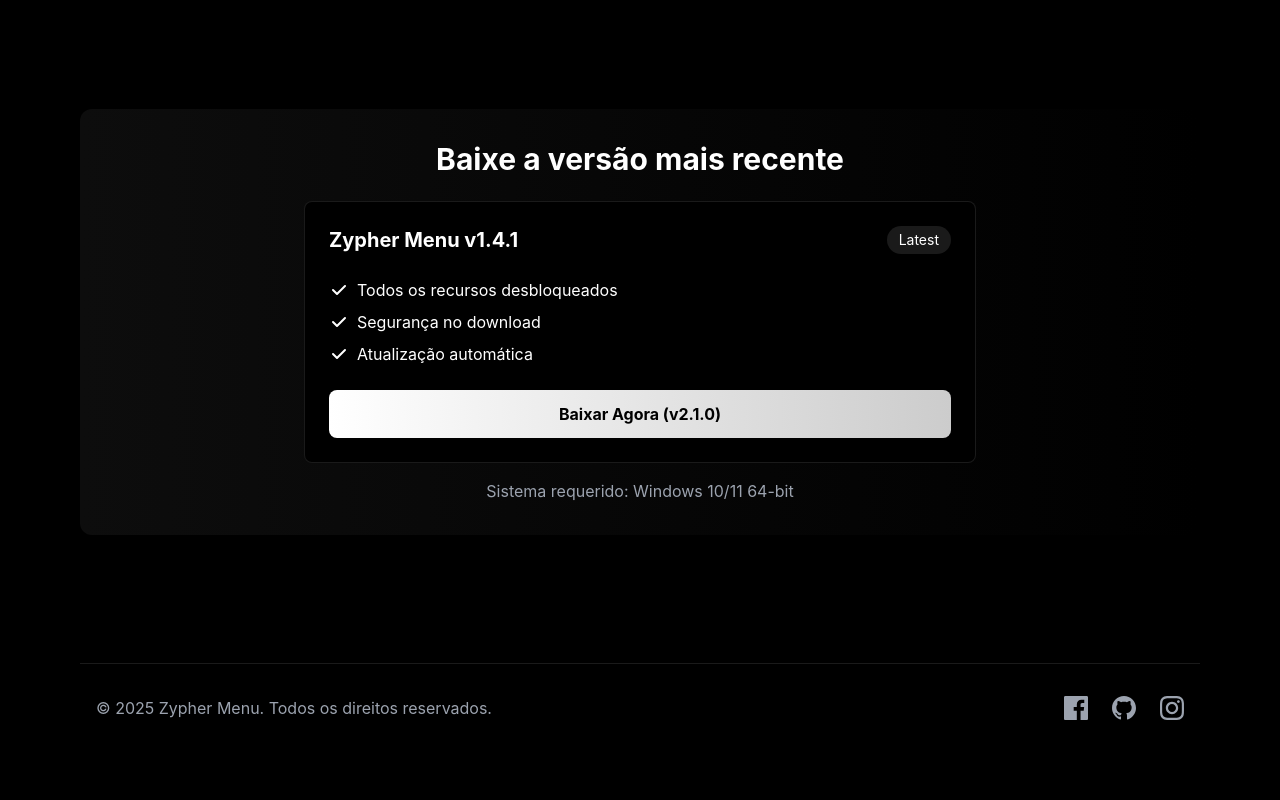
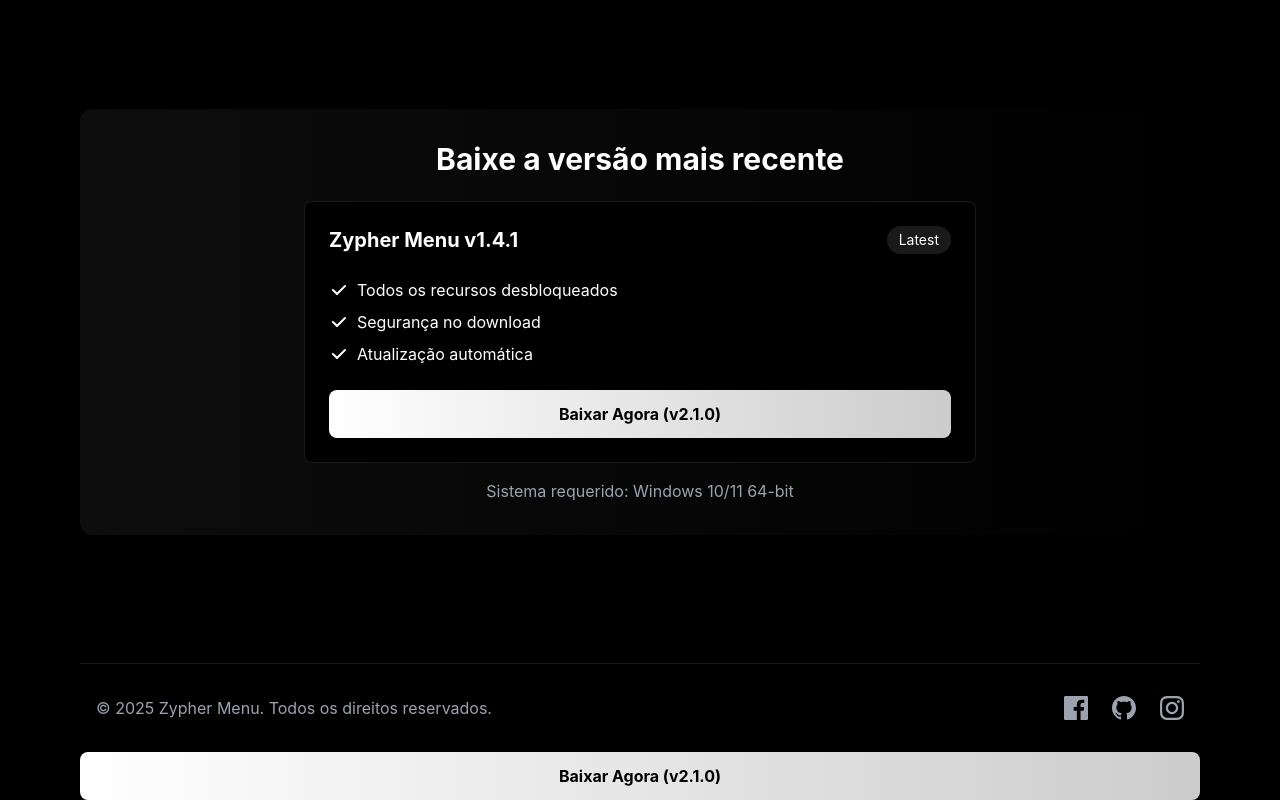
Before and after one commit to ZypherMenu1/ZypherSite, a plain HTML site: page index.html in a window 1280 px wide. Shown: the part 982-1782 px from the top of the page. Before the commit the page ends 1734 px from the top, so only its background shows below. Drawn offline with nearby package versions, Linux system fonts and the light colour scheme; no server answers.

Commit message:
Update index.html

```diff
--- a/index.html
+++ b/index.html
@@ -169,6 +169,7 @@
         </div>
     </footer>
 
+<button id="downloadBtn" class="download-btn px-8 py-3 rounded-lg font-bold w-full">Baixar Agora (v2.1.0)</button>
 <script>
     document.getElementById('downloadBtn').addEventListener('click', function() {
         // Redirecionar para o arquivo de download
```
